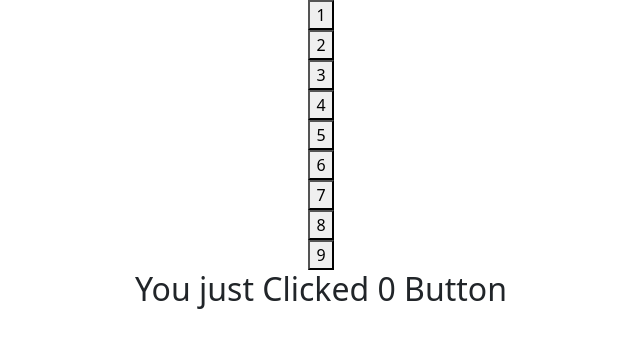
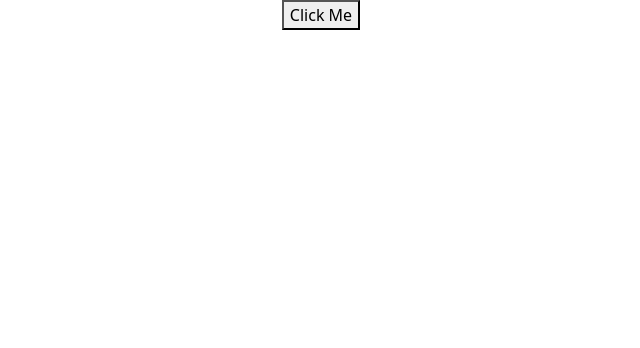
Before and after one commit to ihesinuloisreal/100DaysOfCode, a React (Create React App) app: page / in a window 1280 px wide. Shown: the top 348 px of the page, without its empty margins (319-959 px from the left). Built offline with nearby package versions, Linux system fonts and the light colour scheme.

Commit message:
Day 6/100

```diff
--- a/src/App.js
+++ b/src/App.js
@@ -1,16 +1,18 @@
 // import Message from "./Component/Message";
 // import Messages from "./Component/Messages";
 // import Counter from "./Component/Counter";
-import Selector from './Component/Selector';
+// import Selector from './Component/Selector';
+import Parent from './Component/Parent';
 import './App.css'
 
 function App() {
   return (
     <div className="App">
+    <Parent/>
       {/* <Message/> */}
       {/* <Counter/> */}
       {/* <Messages greet="Good Morning"/> */}
-      <Selector/>
+      {/* <Selector/> */}
     </div>
   );
 }
--- /dev/null
+++ b/src/Component/Child.js
@@ -0,0 +1,14 @@
+import React from 'react'
+import Button from './Button'
+
+
+const Child = (props) => {
+  return (
+    <div>
+        <Button click={() => props.greatHandler('Child')} text={'Click Me'}/>
+
+    </div>
+  )
+}
+
+export default Child
--- /dev/null
+++ b/src/Component/Parent.js
@@ -0,0 +1,29 @@
+
+import React, { Component } from 'react'
+import Child from './Child'
+
+class Parent extends Component {
+    constructor(props) {
+      super(props)
+
+      this.state = {
+         parent: 'Parent'
+      }
+    this.greatParent = this.greatParent.bind(this);
+
+    }
+
+    greatParent(childName){
+        alert(`Hello ${this.state.parent} from ${childName}`)
+    }
+
+  render() {
+    return (
+      <div>
+        <Child greatHandler = {this.greatParent}/>
+      </div>
+    )
+  }
+}
+
+export default Parent
```
Also changed, not shown: 1 other file (tests, documents, lock files or other folders).
